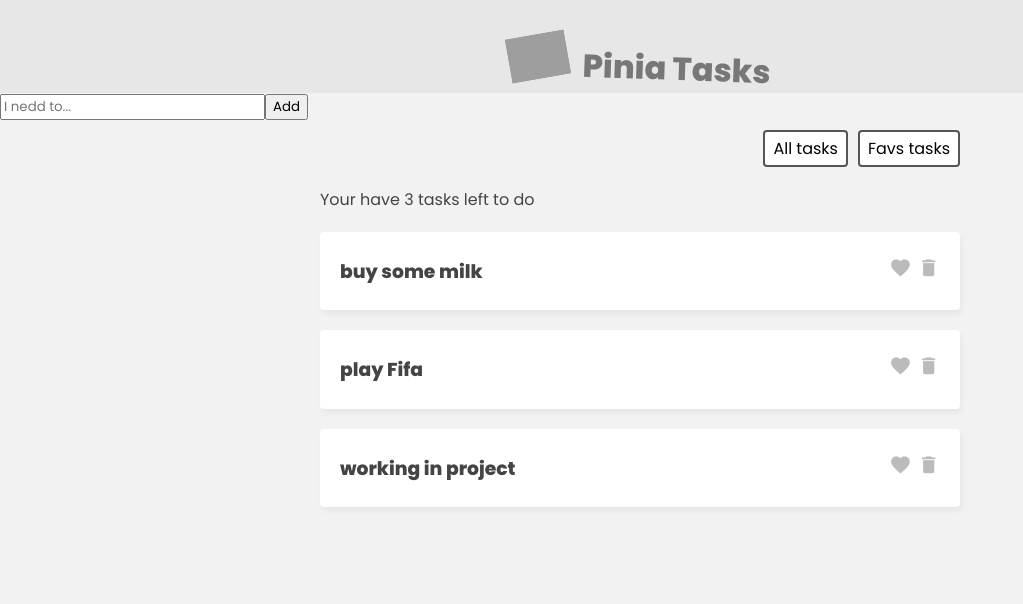
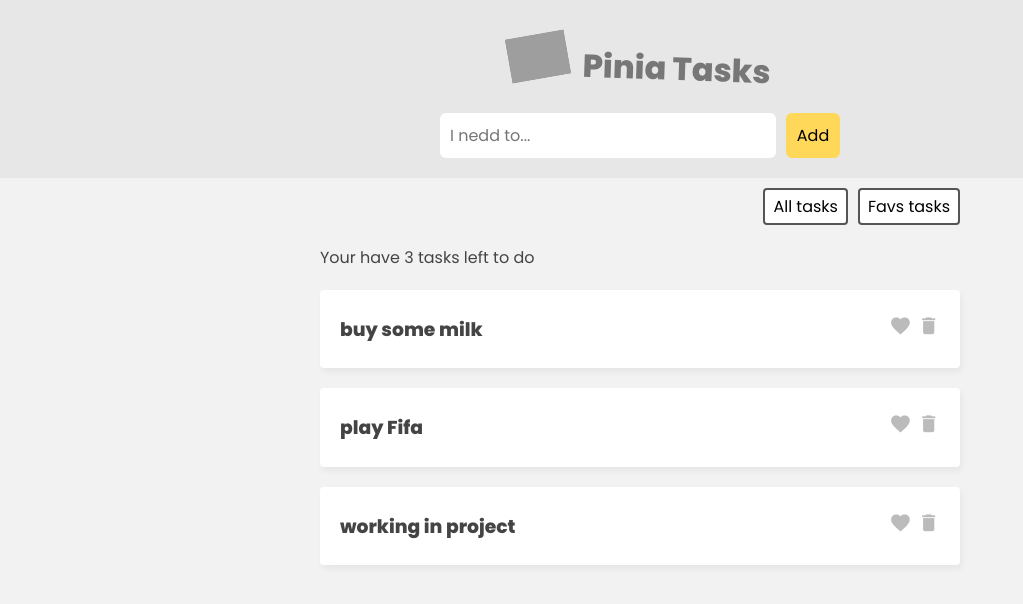
Before and after one commit to brandaoplaster/todo-list, a Vue app: page / in a window 1280 px wide. Shown: the top 604 px of the page, without its empty margins (0-1023 px from the left). Built offline with nearby package versions, Linux system fonts and the light colour scheme; grey boxes are pictures that could not be loaded.

Commit message:
feat: Added class css form

```diff
--- a/src/assets/main.css
+++ b/src/assets/main.css
@@ -82,3 +82,32 @@
   font-size: 0.8em;
   font-size: 1em;
 }
+
+.new-task-form {
+  background: #e7e7e7;
+  padding: 20px 0;
+}
+
+form {
+  max-width: 400px;
+  margin: 0 auto;
+  display: grid;
+  grid-template-columns: 3fr 1fr;
+  gap: 10px;
+}
+
+form button {
+  background: #ffd859;
+  border: 0;
+  padding: 10px;
+  border-radius: 6px;
+  font-size: 1rem;
+}
+
+form input {
+  border: 0;
+  padding: 10px;
+  border-radius: 6px;
+  color: #555;
+  font-size: 1rem;
+}
```
